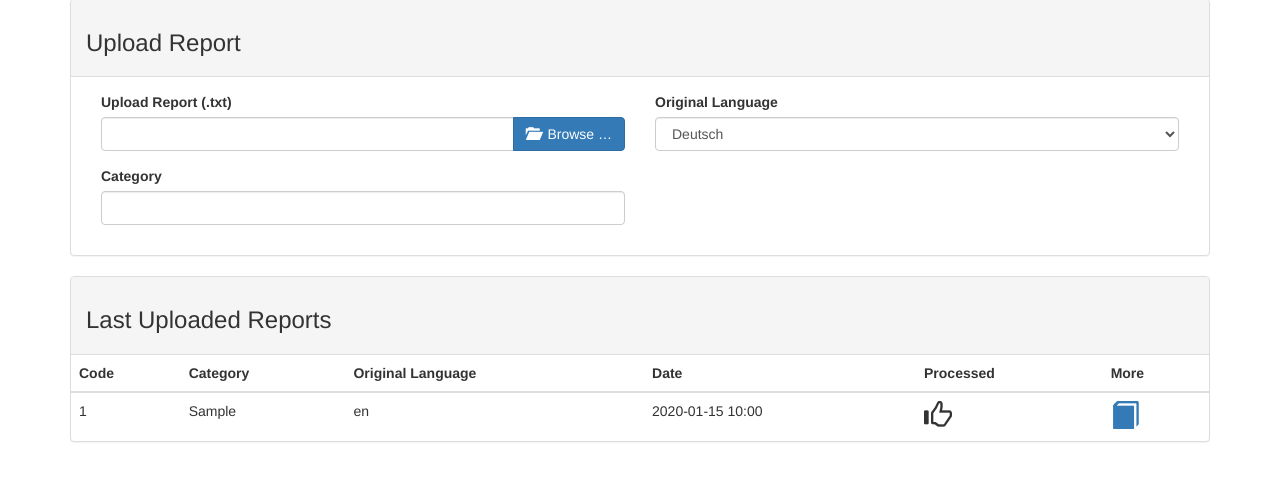
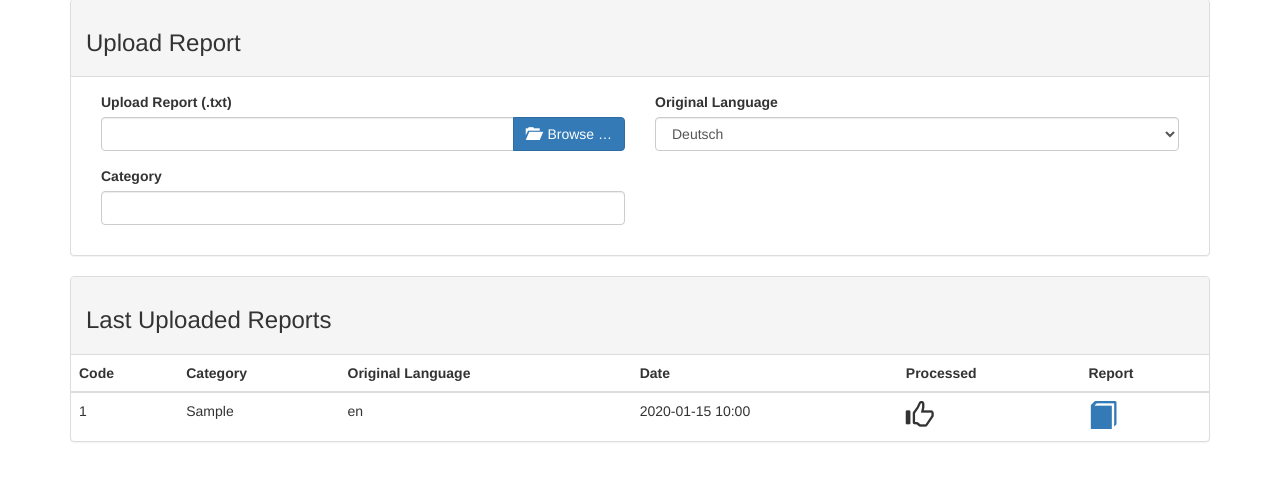
Before and after one commit to lasigeBioTM/MRA, a Flask app: page / in a window 1280 px wide. Shown: the part 73-554 px from the top of the page. Run offline with Flask 2, Linux system fonts and the light colour scheme; tables that the repository leaves empty hold one stand-in row (values such as "Sample post"); parts of the project's set-up code (start-up, migrations or seed data) failed here and were passed over; some libraries are stand-ins or nearby versions.

Commit message:
change name of column of reports table

```diff
--- a/mra/templates/index.html
+++ b/mra/templates/index.html
@@ -68,7 +68,7 @@
               <th>Original Language</th>
               <th>Date</th>
               <th>Processed</th>
-              <th>More</th>
+              <th>Report</th>
             </tr>
           </thead>
           <tbody>
```
